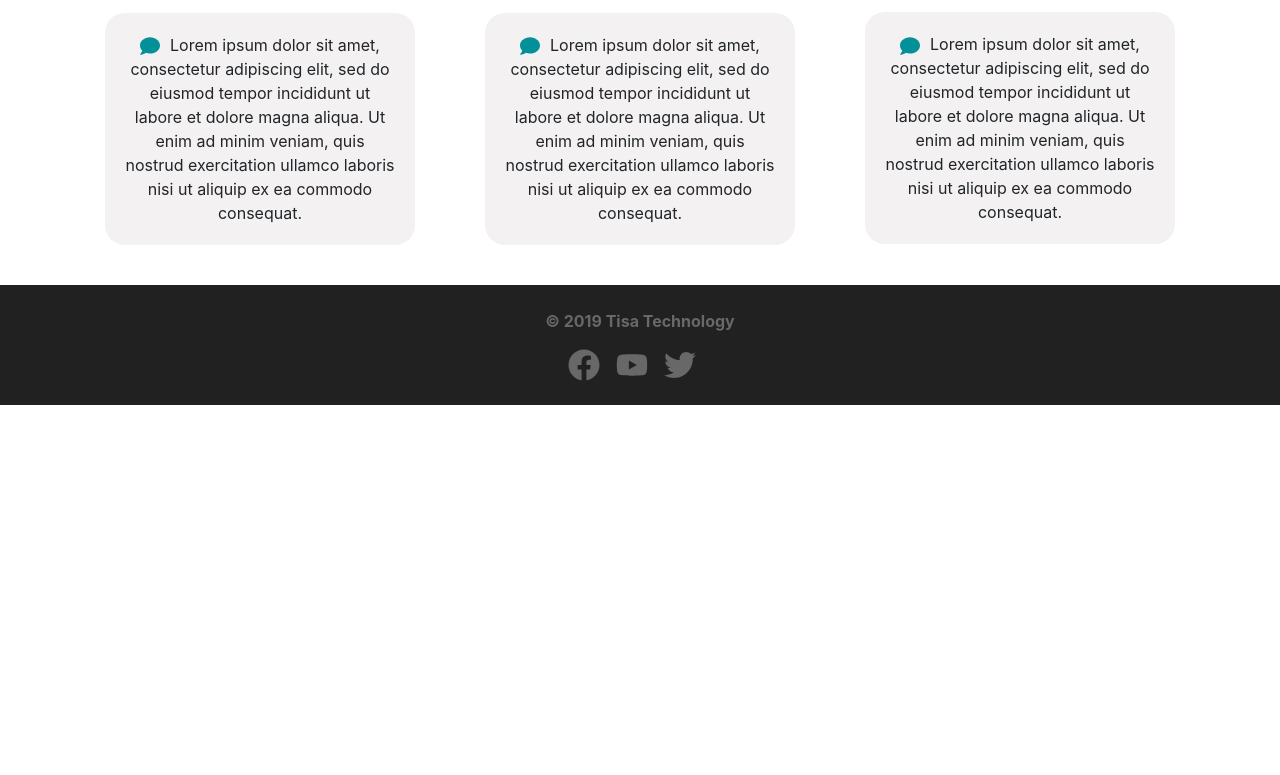
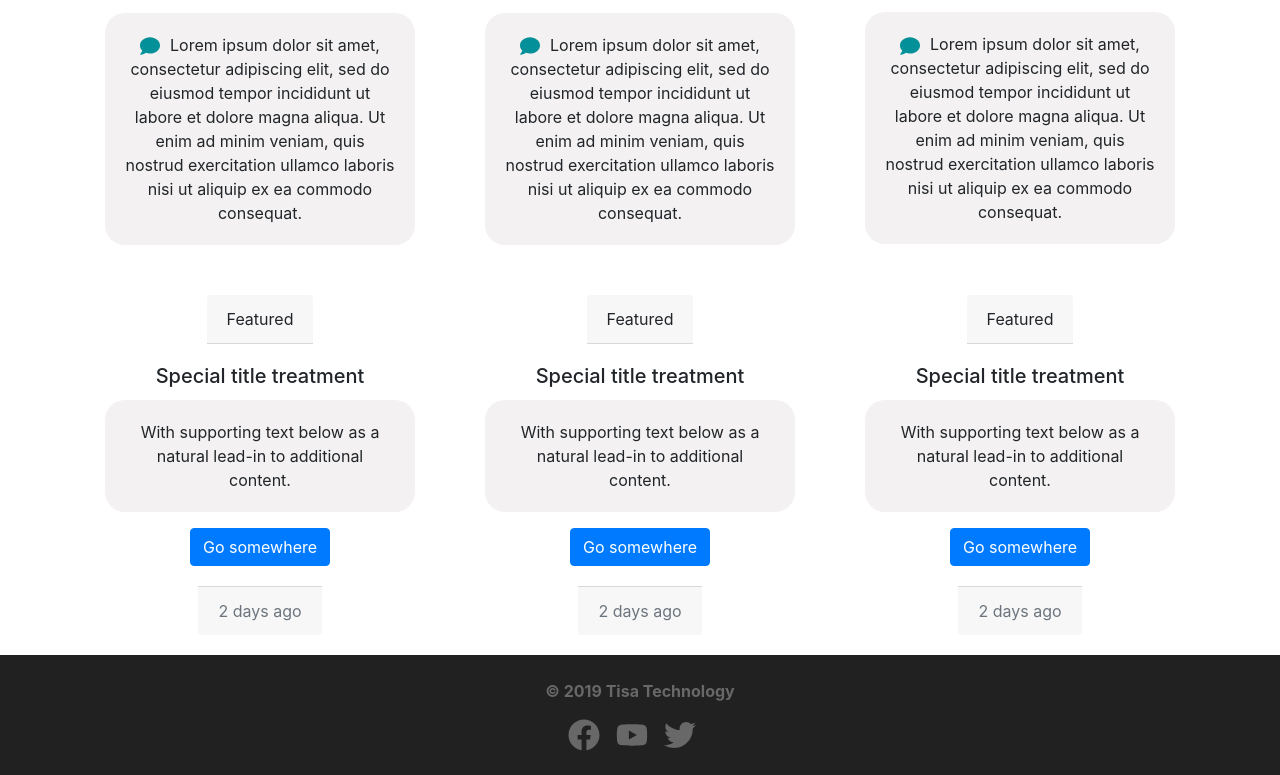
Before and after one commit to lmtejada/t-landing, a Gatsby site: page / in a window 1280 px wide. Shown: the part 1286-2061 px from the top of the page. Before the commit the page ends 1691 px from the top, so only its background shows below. Built offline with nearby package versions, Linux system fonts and the light colour scheme; Gatsby itself is replaced by a stand-in of ours.

Commit message:
Setup plan component

```diff
--- /dev/null
+++ b/src/components/plans/planCard.js
@@ -0,0 +1,21 @@
+import React from "react";
+import Card from "react-bootstrap/Card";
+import Button from 'react-bootstrap/Button';
+
+import "./planCard.scss";
+
+const PlanCard = (props) => (
+    <Card className="text-center">
+        <Card.Header>Featured</Card.Header>
+        <Card.Body>
+            <Card.Title>Special title treatment</Card.Title>
+            <Card.Text>
+                With supporting text below as a natural lead-in to additional content.
+    </Card.Text>
+            <Button variant="primary">Go somewhere</Button>
+        </Card.Body>
+        <Card.Footer className="text-muted">2 days ago</Card.Footer>
+    </Card>
+)
+
+export default PlanCard;
--- /dev/null
+++ b/src/components/plans/plans.js
@@ -0,0 +1,19 @@
+import React from "react";
+
+import Container from 'react-bootstrap/Container';
+import PlanCard from "./planCard";
+import CardDeck from "react-bootstrap/CardDeck";
+
+import "./plans.scss";
+
+const Plans = () => (
+    <Container>
+        <CardDeck>
+            <PlanCard />
+            <PlanCard />
+            <PlanCard />
+        </CardDeck>
+    </Container>
+)
+
+export default Plans;
--- /dev/null
+++ b/src/components/plans/plans.scss
@@ -0,0 +1,7 @@
+// .container {
+//     .card-deck {
+//         margin-top: 30px;
+//         margin-bottom: 20px;
+//         align-items: center;
+//     }
+// }
--- a/src/pages/index.js
+++ b/src/pages/index.js
@@ -5,12 +5,14 @@ import SEO from "../components/seo";
 
 import CustomCarousel from "../components/carousel/carousel";
 import Profiles from "../components/profiles/profiles";
+import Plans from "../components/plans/plans";
 
 const IndexPage = () => (
   <Layout>
     <SEO title="Home" keywords={[`gatsby`, `application`, `react`]} />
     <CustomCarousel />
     <Profiles />
+    <Plans />
     {/* <Link to="/about-us/">Go to page 2</Link> */}
   </Layout>
 )
```
Also changed, not shown: src/components/plans/planCard.scss (added).
